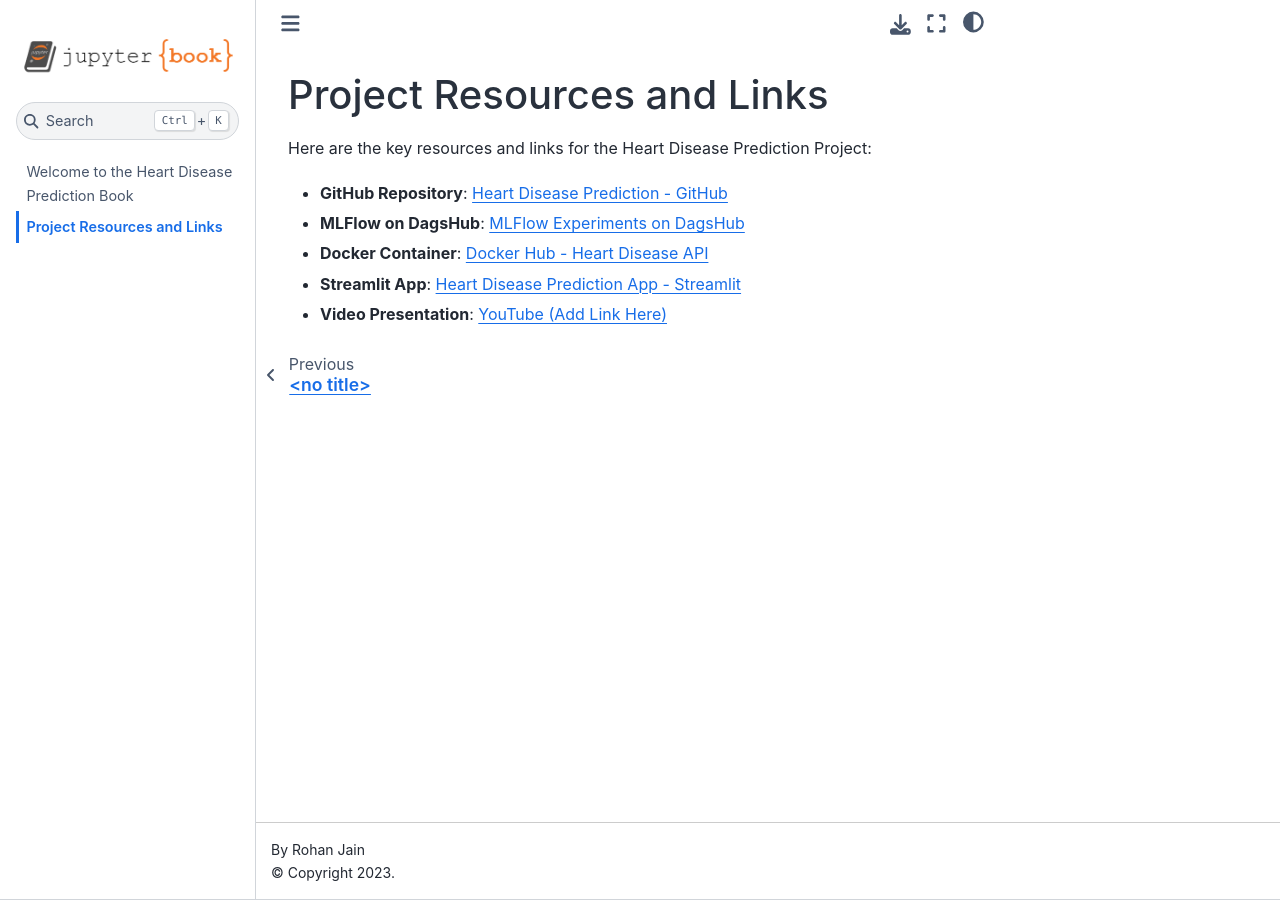
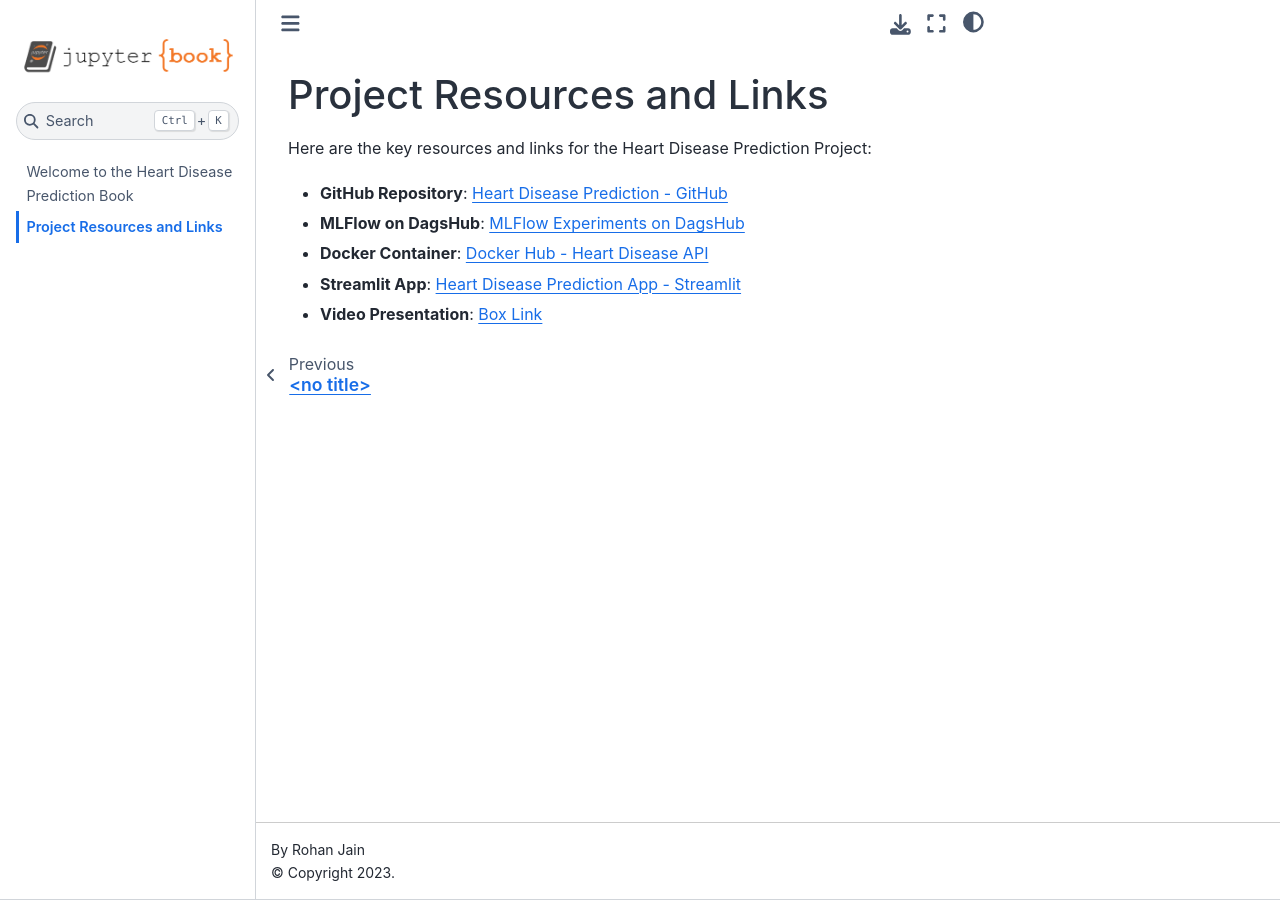
Before and after one commit to rohanjain127/heart-disease-book, a Jupyter Book: the page built from resources/links.md, in a window 1280 px wide. Built offline with Jupyter Book 1.0.4 settings and Sphinx 7.4.7 and the Sphinx Book theme 1.1.4, drawn with Linux system fonts in a browser that asks for light colours; pages that are not in the unit, such as notebooks, are missing from menus.

Commit message:
Update links.md

```diff
--- a/resources/links.md
+++ b/resources/links.md
@@ -6,4 +6,4 @@
 - **MLFlow on DagsHub**: [MLFlow Experiments on DagsHub](https://dagshub.com/rohanjain127/my-first-repo.mlflow/#/experiments/1?searchFilter=&orderByKey=attributes.start_time&orderByAsc=false&startTime=ALL&lifecycleFilter=Active&modelVersionFilter=All+Runs&datasetsFilter=W10%3D)
 - **Docker Container**: [Docker Hub - Heart Disease API](https://hub.docker.com/repository/docker/rohanjain127/heart_disease_api)
 - **Streamlit App**: [Heart Disease Prediction App - Streamlit](https://heart-disease-prediction-avpcarbtjhoyuc2rrddzke.streamlit.app/)
-- **Video Presentation**: [YouTube (Add Link Here)](https://youtube.com/your_video_link)
+- **Video Presentation**: [Box Link](https://buffalo.box.com/s/hhh6poshxx7d4xzkl0t3r9ghrpn1wzgu)
```
